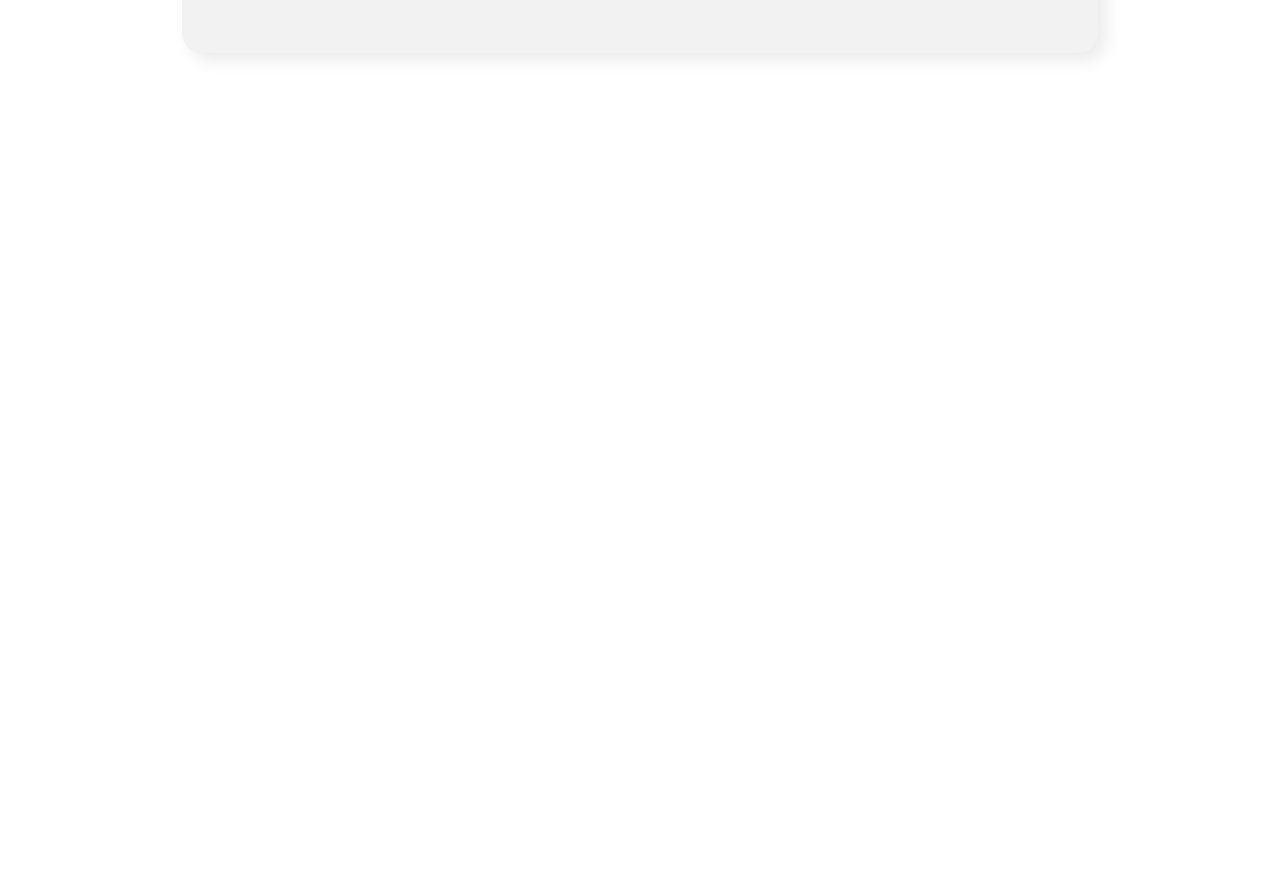
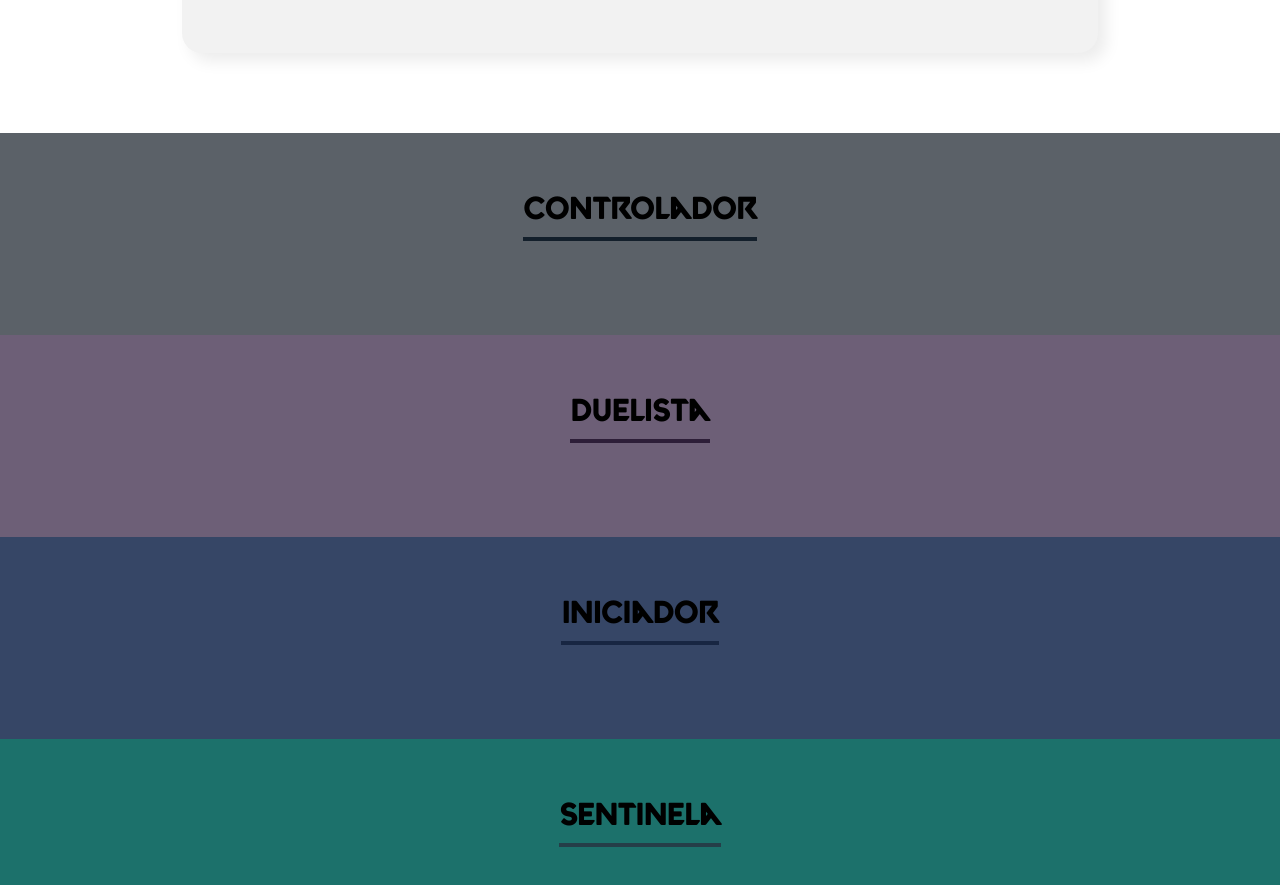
Before and after one commit to Anacaasilva/Organograma, a React (Create React App) app: page / in a window 1280 px wide. Shown: the part 1100-1985 px from the top of the page. Before the commit the page ends 1233 px from the top, so only its background shows below. Built offline with nearby package versions, Linux system fonts and the light colour scheme; the HTML template or start-up script is replaced by a standard one.

Commit message:
creating agents cards

```diff
--- a/src/App.jsx
+++ b/src/App.jsx
@@ -1,8 +1,33 @@
 import { useState } from 'react';
 import Banner from './componentes/Banner';
 import { Formulario } from './componentes/Formulario';
+import { Funcao } from './componentes/Funcao';
 
 function App() {
+
+  const funcoes = [
+    {
+      nome: 'Controlador',
+      corPrimaria: '#131F2B',
+      corSegundaria: '#29313AC3'
+    },
+    {
+      nome: 'Duelista',
+      corPrimaria: '#2D1E38',
+      corSegundaria: '#6D5F77'
+    },
+    {
+      nome: 'Iniciador',
+      corPrimaria: '#182642',
+      corSegundaria: '#364666'
+    },
+    {
+      nome: 'Sentinela',
+      corPrimaria: '#253E48',
+      corSegundaria: '#1C716B'
+    }
+  ]
+
   const [agentes, setAgentes] = useState([])
 
   const novoAgente = (agente) => {
@@ -13,7 +38,18 @@ function App() {
   return (
     <div className="App">
       <Banner />
-      <Formulario aoAgenteCadastrado={agente => novoAgente(agente)} />
+      <Formulario
+        funcoes={funcoes.map(funcao => funcao.nome)}
+        aoAgenteCadastrado={agente => novoAgente(agente)}
+      />
+
+      {funcoes.map(funcao => <Funcao
+        key={funcao.nome}
+        nome={funcao.nome}
+        corPrimaria={funcao.corPrimaria}
+        corSegundaria={funcao.corSegundaria}
+        agentes={agentes.filter(agente => agente.funcao === funcao.nome)}
+      />)}
     </div>
   );
 }
--- /dev/null
+++ b/src/componentes/Agente/Agente.css
@@ -0,0 +1,38 @@
+.agente {
+  width: 280px;
+}
+
+.agente .cabecalho {
+  background-color: #F0F0F0;
+  border-radius: 10px 10px 0px 0px;
+}
+
+.agente img {
+  width: 100px;
+  border-radius: 50%;
+  position: relative;
+  bottom: -50px;
+}
+
+.agente .rodape {
+  background: #FFFFFF;
+  box-shadow: 5px 5px 15px rgba(0, 0, 0, 0.08);
+  border-radius: 0px 0px 10px 10px;
+  padding-top: 90px;
+  padding-bottom: 40px;
+}
+
+.agente .rodape h4 {
+  color: #6278F7;
+  font-size: 18px;
+  line-height: 22px;
+  font-weight: bold;
+  margin-bottom: 8px;
+}
+
+.agente .rodape h5 {
+  font-size: 18px;
+  line-height: 22px;
+  color: #212121;
+  padding: 0 16px;
+}
--- /dev/null
+++ b/src/componentes/Agente/index.jsx
@@ -0,0 +1,15 @@
+import './Agente.css'
+
+export const Agente = ({ nome, imagem, habilidades }) => {
+  return (
+    <div className='agente'>
+      <div className='cabecalho'>
+        <img src={imagem} alt={nome} />
+      </div>
+      <div className='rodape'>
+        <h4>{nome}</h4>
+        <h5>{habilidades}</h5>
+      </div>
+    </div>
+  )
+}
--- a/src/componentes/Formulario/index.jsx
+++ b/src/componentes/Formulario/index.jsx
@@ -5,13 +5,6 @@ import { ListaSuspensa } from '../ListaSuspensa'
 import './Formulario.css'
 
 export const Formulario = props => {
-
-  const funcoes = [
-    'Controlador',
-    'Duelista',
-    'Iniciador',
-    'Sentinela'
-  ]
 
   const [nome, setNome] = useState('')
   const [habilidades, setHabilidades] = useState('')
@@ -55,13 +48,11 @@ export const Formulario = props => {
         <ListaSuspensa
           obrigatorio={true}
           label="Funcao"
-          itens={funcoes}
+          itens={props.funcoes}
           valor={funcao}
           aoAlterado={valor => setFuncao(valor)}
         />
-        <Botao>
-          Criar card
-        </Botao>
+        <Botao>Criar card</Botao>
       </form>
     </section>
   )
--- /dev/null
+++ b/src/componentes/Funcao/Funcao.css
@@ -0,0 +1,18 @@
+.funcao {
+  padding: 32px;
+  text-align: center;
+}
+
+.funcao h3 {
+  font-size: 30px;
+  padding-bottom: 8px;
+  display: inline-block;
+  border-bottom: 4px solid;
+}
+
+.funcao .agentes {
+  display: flex;
+  justify-content: space-around;
+  margin-top: 32px;
+  flex-wrap: wrap;
+}
--- /dev/null
+++ b/src/componentes/Funcao/index.jsx
@@ -0,0 +1,20 @@
+import { Agente } from '../Agente'
+import './Funcao.css'
+
+export const Funcao = props => {
+  const css = { backgroundColor: props.corSegundaria }
+
+  return (
+    <section className='funcao' style={css} >
+      <h3 style={{ borderColor: props.corPrimaria }}>{props.nome}</h3>
+      <div className='agentes'>
+        {props.agentes.map(agente => <Agente
+          key={agente.nome}
+          nome={agente.nome}
+          habilidades={agente.habilidades}
+          imagem={agente.imagem}
+        />)}
+      </div>
+    </section>
+  )
+}
```
